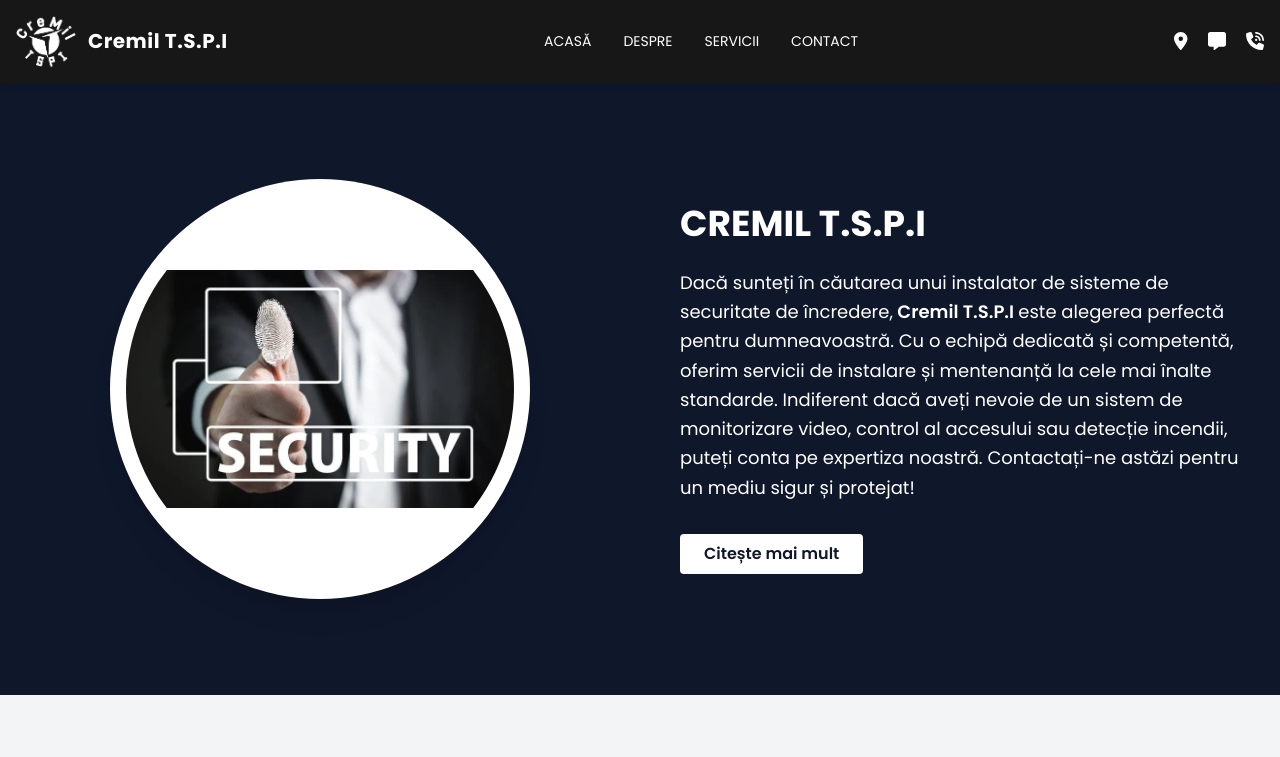
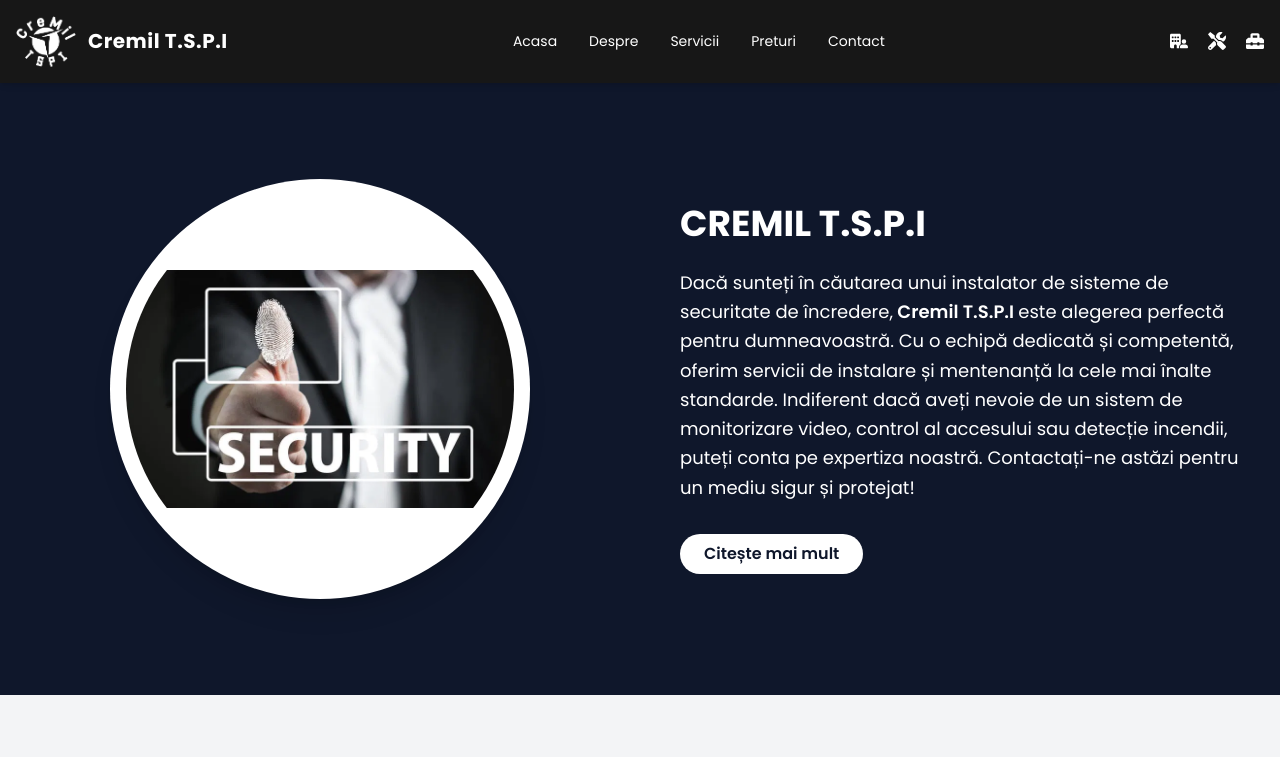
Before and after one commit to teodorpantiru/Test, a Next.js app: page / in a window 1280 px wide. Shown: the top 757 px of the page. Built offline with nearby package versions, Linux system fonts and the light colour scheme.

Commit message:
changes13

```diff
--- a/app/components/HomePage.jsx
+++ b/app/components/HomePage.jsx
@@ -35,9 +35,9 @@
           </p>
 
           <div className="flex justify-center lg:justify-start">
-            <button className="bg-white text-slate-900 font-semibold px-6 py-2 rounded hover:bg-gray-200 transition duration-300 transform hover:-translate-y-1 hover:shadow-lg">
+            <div className="bg-white text-slate-900 font-semibold px-6 py-2 rounded-full hover:bg-gray-200 transition duration-300 transform hover:-translate-y-1 hover:shadow-lg">
               Citește mai mult
-            </button>
+            </div>
           </div>
         </div>
       </div>
--- a/app/components/NavBar.jsx
+++ b/app/components/NavBar.jsx
@@ -1,13 +1,26 @@
 "use client"; // only if you're using App Router and this is in /app
 
-import { useState } from "react";
+import { useLayoutEffect, useRef, useState } from "react";
 import Image from "next/image";
 import logo from "../../public/assets/logo.png";
 import { FontAwesomeIcon } from "@fortawesome/react-fontawesome";
-import { faLocationDot, faMessage, faPhoneVolume, faBars, faXmark } from "@fortawesome/free-solid-svg-icons";
+import { FaBuildingUser } from "react-icons/fa6";
+import {
+  faLocationDot,
+  faMessage,
+  faPhoneVolume,
+  faBars,
+  faXmark,
+} from "@fortawesome/free-solid-svg-icons";
+import { FaToolbox, FaTools } from "react-icons/fa";
 
-export default function NavBar() {
+export default function NavBar({ onNavigate }) {
   const [menuOpen, setMenuOpen] = useState(false);
+
+  function handleClick(section) {
+    onNavigate(section);
+    setMenuOpen(false);
+  }
 
   return (
     <header className="bg-neutral-900 text-white shadow-md sticky top-0 z-50">
@@ -15,41 +28,159 @@
         {/* Logo + Name */}
         <div className="flex items-center gap-3">
           <Image src={logo} width={60} height={60} alt="Cremil logo" />
-          <span className="text-xl font-bold tracking-wide">Cremil T.S.P.I</span>
+          <span className="text-xl font-bold tracking-wide">
+            Cremil T.S.P.I
+          </span>
         </div>
 
         {/* Desktop Nav */}
         <nav className="hidden md:flex gap-8 text-sm font-medium uppercase">
-          <a href="#acasa" className="hover:text-gray-300 transition">Acasă</a>
-          <a href="#despre" className="hover:text-gray-300 transition">Despre</a>
-          <a href="#servicii" className="hover:text-gray-300 transition">Servicii</a>
-          <a href="#contact" className="hover:text-gray-300 transition">Contact</a>
+          <button
+            onClick={() => handleClick("acasa")}
+            className="hover:text-gray-300 transition"
+          >
+            Acasa
+          </button>
+
+          <button
+            onClick={() => handleClick("despre")}
+            className="hover:text-gray-300 transition"
+          >
+            Despre
+          </button>
+
+          <button
+            onClick={() => handleClick("servicii")}
+            className="hover:text-gray-300 transition"
+          >
+            Servicii
+          </button>
+
+          <button
+            onClick={() => handleClick("preturi")}
+            className="hover:text-gray-300 transition"
+          >
+            Preturi
+          </button>
+
+          <button
+            onClick={() => handleClick("contact")}
+            className="hover:text-gray-300 transition"
+          >
+            Contact
+          </button>
+
+          {/* <a
+            href="#acasa"
+            className="hover:text-gray-300 transition scroll-mt-28"
+            ref={detailsRef}
+          >
+            Acasă
+          </a>
+          <a
+            href="#despre"
+            className="hover:text-gray-300 transition scroll-mt-28"
+            ref={detailsRef}
+          >
+            Despre
+          </a>
+          <a href="#servicii" className="hover:text-gray-300 transition">
+            Servicii
+          </a>
+          <a href="#contact" className="hover:text-gray-300 transition">
+            Contact
+          </a> */}
         </nav>
 
         {/* Contact Icons - Desktop */}
         <div className="hidden md:flex gap-5 text-white text-lg">
-          <a href="#"><FontAwesomeIcon icon={faLocationDot} className="hover:text-gray-300 transition" /></a>
-          <a href="#"><FontAwesomeIcon icon={faMessage} className="hover:text-gray-300 transition" /></a>
-          <a href="#"><FontAwesomeIcon icon={faPhoneVolume} className="hover:text-gray-300 transition" /></a>
+          <FaBuildingUser />
+          <FaTools />
+          <FaToolbox />
         </div>
 
         {/* Hamburger Icon - Mobile */}
-        <button onClick={() => setMenuOpen(!menuOpen)} className="md:hidden focus:outline-none">
-          <FontAwesomeIcon icon={menuOpen ? faXmark : faBars} className="h-6 w-6 text-white" />
+        <button
+          onClick={() => setMenuOpen(!menuOpen)}
+          className="md:hidden focus:outline-none"
+        >
+          <FontAwesomeIcon
+            icon={menuOpen ? faXmark : faBars}
+            className="h-6 w-6 text-white"
+          />
         </button>
       </div>
 
       {/* Mobile Menu */}
       {menuOpen && (
         <div className="md:hidden px-6 pb-6 bg-neutral-900 flex flex-col gap-4 text-sm font-medium uppercase text-white">
-          <a href="#acasa" onClick={() => setMenuOpen(false)} className="hover:text-gray-300 transition">Acasă</a>
-          <a href="#despre" onClick={() => setMenuOpen(false)} className="hover:text-gray-300 transition">Despre</a>
-          <a href="#servicii" onClick={() => setMenuOpen(false)} className="hover:text-gray-300 transition">Servicii</a>
-          <a href="#contact" onClick={() => setMenuOpen(false)} className="hover:text-gray-300 transition">Contact</a>
+          <button
+            onClick={() => handleClick("acasa")}
+            className="hover:text-gray-300 transition"
+          >
+            Acasa
+          </button>
+
+          <button
+            onClick={() => handleClick("despre")}
+            className="hover:text-gray-300 transition"
+          >
+            Despre
+          </button>
+
+          <button
+            onClick={() => handleClick("servicii")}
+            className="hover:text-gray-300 transition"
+          >
+            Servicii
+          </button>
+
+          <button
+            onClick={() => handleClick("preturi")}
+            className="hover:text-gray-300 transition"
+          >
+            Preturi
+          </button>
+
+          <button
+            onClick={() => handleClick("contact")}
+            className="hover:text-gray-300 transition"
+          >
+            Contact
+          </button>
+          {/* <a
+            href="#acasa"
+            onClick={() => setMenuOpen(false)}
+            className="hover:text-gray-300 transition"
+          >
+            Acasă
+          </a>
+          <a
+            href="#despre"
+            onClick={() => setMenuOpen(false)}
+            className="hover:text-gray-300 transition"
+          >
+            Despre
+          </a>
+          <a
+            href="#servicii"
+            onClick={() => setMenuOpen(false)}
+            className="hover:text-gray-300 transition"
+          >
+            Servicii
+          </a>
+          <a
+            href="#contact"
+            onClick={() => setMenuOpen(false)}
+            className="hover:text-gray-300 transition"
+          >
+            Contact
+          </a> */}
+
           <div className="flex gap-4 pt-2">
-            <a href="#"><FontAwesomeIcon icon={faLocationDot} /></a>
-            <a href="#"><FontAwesomeIcon icon={faMessage} /></a>
-            <a href="#"><FontAwesomeIcon icon={faPhoneVolume} /></a>
+            <FaBuildingUser />
+            <FaTools />
+            <FaToolbox />
           </div>
         </div>
       )}
--- a/app/page.jsx
+++ b/app/page.jsx
@@ -6,13 +6,37 @@
 import ServicesPage from "./components/ServicesPage";
 import Contact from "./components/Contact";
 import Footer from "./components/Footer";
-import { useState } from "react";
+import { useRef, useState } from "react";
 import servicesData from "./data/servicesData";
 import PriceSection from "./components/PriceSection";
 
 export default function Home() {
   const [services] = useState(servicesData);
   const [selectedService, setSelectedService] = useState("");
+
+  const homeRef = useRef(null);
+  const aboutRef = useRef(null);
+  const servicesRef = useRef(null);
+  const priceRef = useRef(null);
+  const contactRef = useRef(null);
+
+  function handleNavigate(section) {
+    const refs = {
+      acasa: homeRef,
+      despre: aboutRef,
+      servicii: servicesRef,
+      preturi: priceRef,
+      contact: contactRef,
+    };
+
+    const ref = refs[section];
+    if (ref?.current) {
+      ref.current.scrollIntoView({
+        behavior: "smooth",
+        block: "start",
+      });
+    }
+  }
 
   function handleSelectServices(slug) {
     if (selectedService === slug) {
@@ -28,17 +52,32 @@
 
   return (
     <div>
-      <NavBar />
+      <NavBar onNavigate={handleNavigate} />
+      <div ref={homeRef}>
         <HomePage />
+      </div>
+
+      <div ref={aboutRef}>
         <AboutUs />
+      </div>
+
+      <div ref={servicesRef}>
         <ServicesPage
           services={services}
           isSelected={selectedService}
           onSelectServices={handleSelectServices}
           onCloseService={handleCloseService}
         />
+      </div>
+
+      <div ref={priceRef}>
         <PriceSection />
+      </div>
+
+      <div ref={contactRef}>
         <Contact />
+      </div>
+
       <Footer />
     </div>
   );
```
Lines whose indentation alone changed are shown as unchanged.
